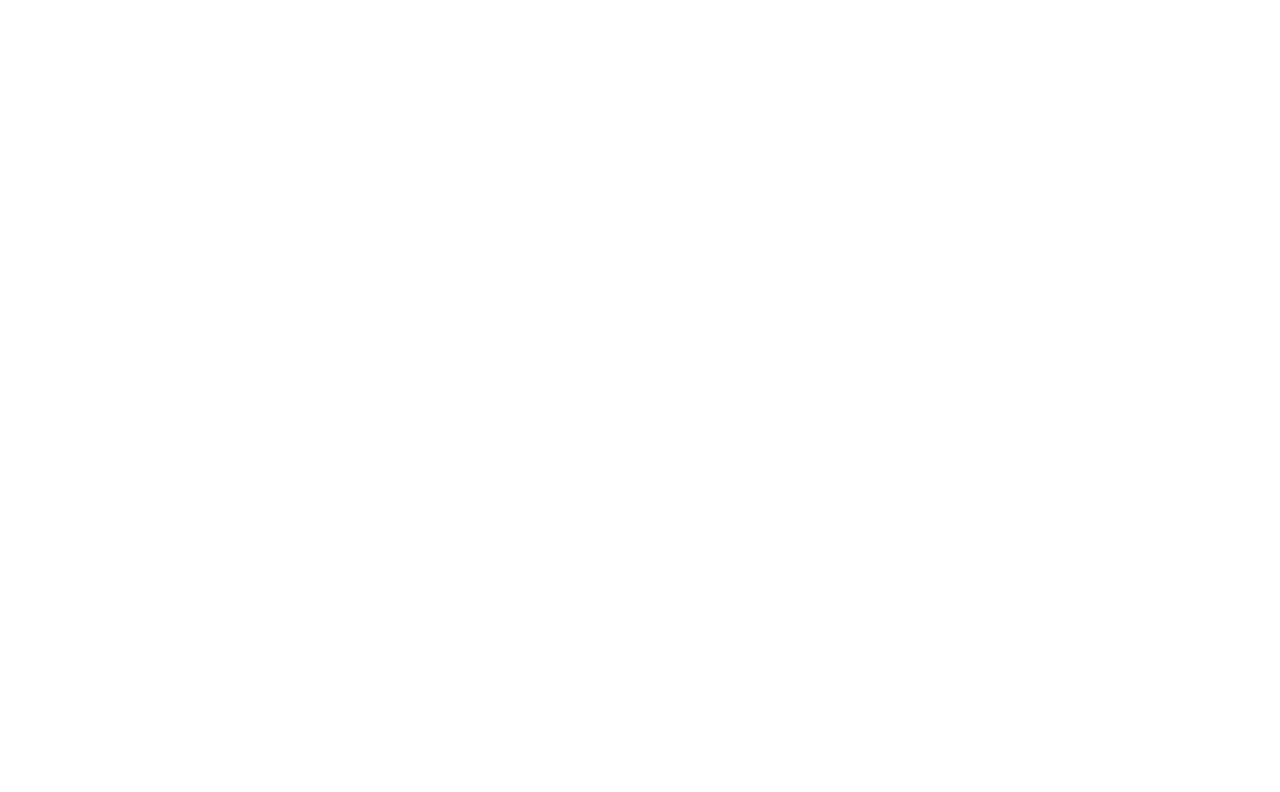
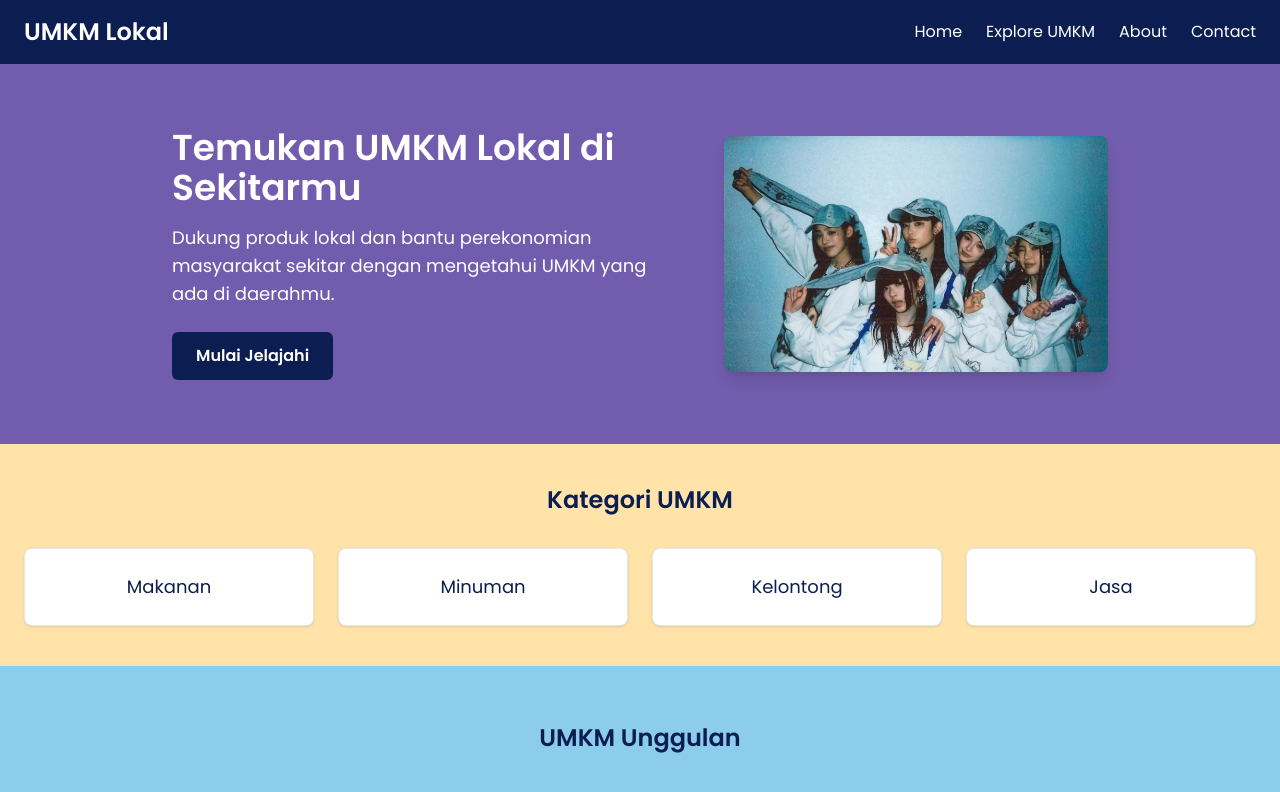
Before and after one commit to bagusmukti/umkm-lokal, a React (Vite) app: page / in a window 1280 px wide. Before the commit this address had no page. Shown: the top 792 px of the page. Built offline with nearby package versions, Linux system fonts and the light colour scheme.

Commit message:
upgrade tailwind

```diff
--- a/package.json
+++ b/package.json
@@ -11,6 +11,7 @@
   },
   "dependencies": {
     "@fontsource/poppins": "^5.2.7",
+    "@tailwindcss/postcss": "^4.1.16",
     "@tailwindcss/vite": "^4.1.16",
     "react": "^19.1.1",
     "react-dom": "^19.1.1",
--- a/postcss.config.js
+++ b/postcss.config.cjs
@@ -1,6 +1,6 @@
 module.exports = {
   plugins: {
-    tailwindcss: {},
+    "@tailwindcss/postcss": {},
     autoprefixer: {},
   },
-}
+};
--- a/src/App.css
+++ b/src/App.css
@@ -1,9 +1,14 @@
 @import "tailwindcss";
+
+@import "@fontsource/poppins/400.css";
+@import "@fontsource/poppins/600.css";
+@import "@fontsource/poppins/700.css";
 
 @tailwind base;
 @tailwind components;
 @tailwind utilities;
 
-body {
-  @apply font-sans;
+
+* {
+  font-family: "Poppins", sans-serif;
 }
--- a/src/App.jsx
+++ b/src/App.jsx
@@ -6,7 +6,7 @@ export default function App() {
     <div>
       <BrowserRouter>
         <Routes>
-          <Route path="/Pages" element={<Home />} />
+          <Route path="/" element={<Home />} />
         </Routes>
       </BrowserRouter>
     </div>
--- a/src/main.jsx
+++ b/src/main.jsx
@@ -2,9 +2,9 @@ import { StrictMode } from "react";
 import { createRoot } from "react-dom/client";
 import "./app.css";
 import "@fontsource/poppins/400.css";
-import "@fontsource/poppins/500.css";
+// import "@fontsource/poppins/500.css";
 import "@fontsource/poppins/600.css";
-import "@fontsource/poppins/700.css";
+// import "@fontsource/poppins/700.css";
 import App from "./App";
 
 createRoot(document.getElementById("root")).render(
--- /dev/null
+++ b/tailwind.config.cjs
@@ -0,0 +1,8 @@
+/** @type {import('tailwindcss').Config} */
+export default {
+  content: ["./index.html", "./src/**/*.{js,jsx}"],
+  theme: {
+    extend: {},
+  },
+  plugins: [],
+};
--- a/tailwind.config.js
+++ /dev/null
@@ -1,15 +0,0 @@
-/** @type {import('tailwindcss').Config} */
-export default {
-  content: [
-    "./index.html",
-    "./src/**/*.{js,jsx,ts,tsx}",
-  ],
-  theme: {
-    extend: {
-      fontFamily: {
-        sans: ["Poppins", "sans-serif"],
-      },
-    },
-  },
-  plugins: [],
-}
```
Also changed, not shown: 1 other file (tests, documents, lock files or other folders).
